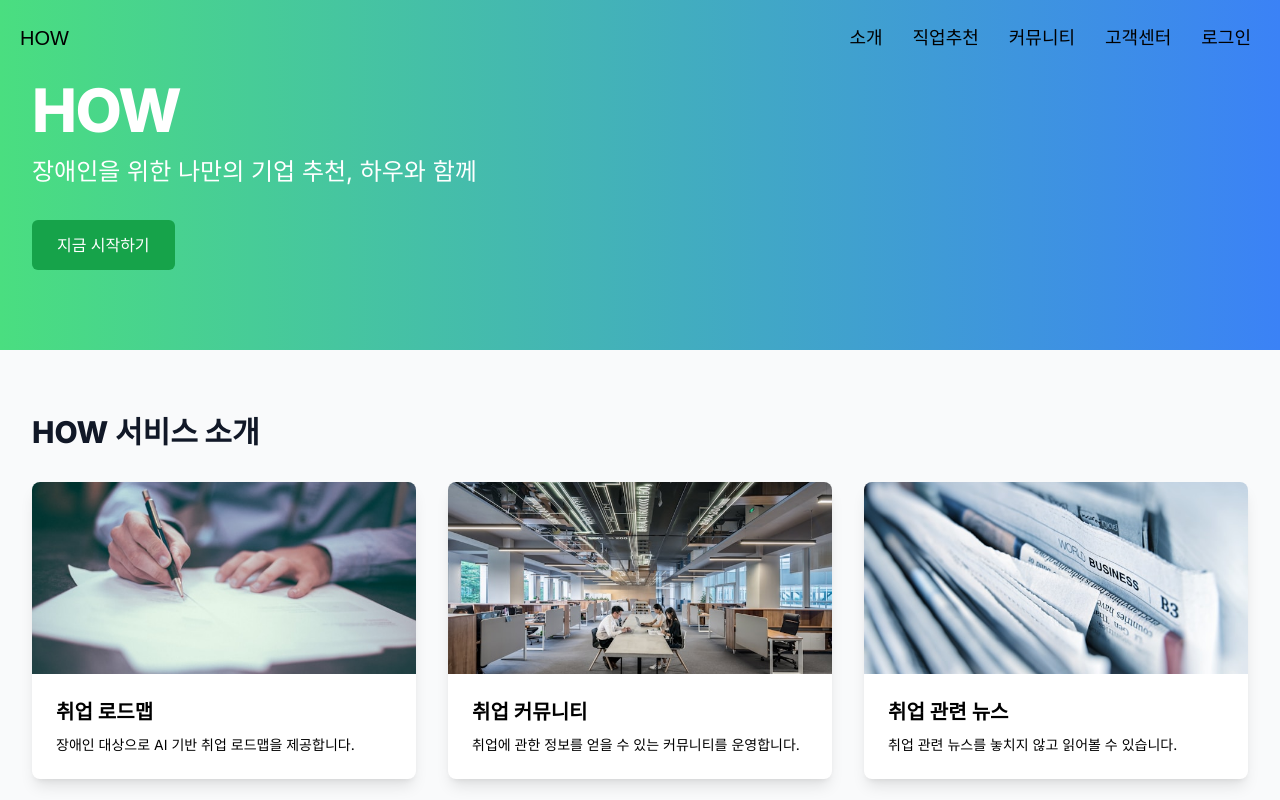
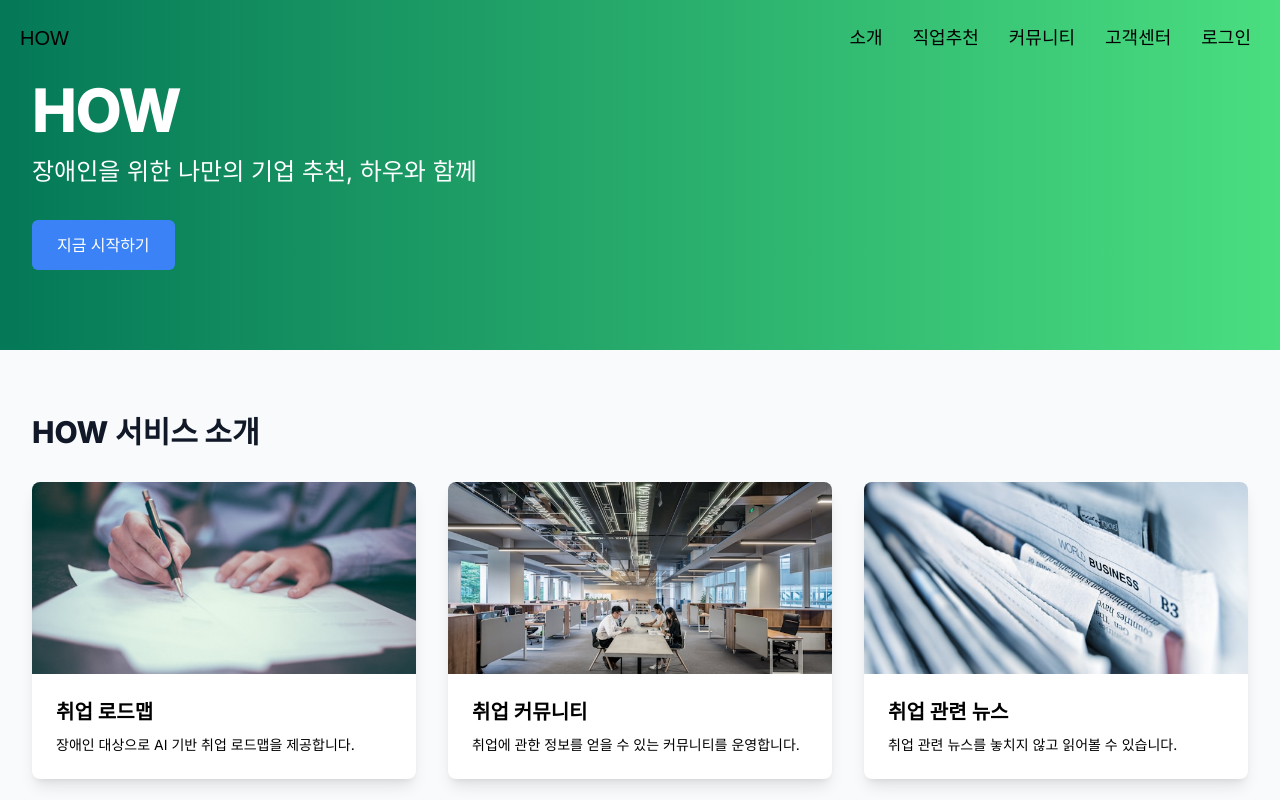
Before and after one commit to H-O-W/how-fe, a Next.js app: page / in a window 1280 px wide. Shown: the top 800 px of the page. Built offline with nearby package versions, Linux system fonts and the light colour scheme; a web font is replaced by a local one.

Commit message:
style: 메인화면 수정

```diff
--- a/src/app/page.js
+++ b/src/app/page.js
@@ -36,7 +36,7 @@ export default function Home() {
   return (
     <motion.section initial="initial" animate="animate" className="min-h-screen flex flex-col">
       <motion.div
-        className="bg-gradient-to-r from-green-400 to-blue-500 text-white py-20 px-4 sm:px-6 lg:px-8"
+        className="bg-gradient-to-l from-green-400 to-emerald-700 text-white py-20 px-4 sm:px-6 lg:px-8"
         variants={fadeInUp}
       >
         <div className="max-w-7xl mx-auto">
@@ -52,7 +52,7 @@ export default function Home() {
           <motion.div variants={fadeInUp}>
             <MotionLink
               href="/roadmap"
-              className="inline-block px-6 py-3 border border-transparent text-base font-medium rounded-md text-white bg-green-600 hover:bg-green-700 transition-colors"
+              className="inline-block px-6 py-3 border border-transparent text-base font-medium rounded-md text-white bg-blue-500 hover:bg-blue-700 transition-colors"
               whileHover={{ scale: 1.05 }}
               whileTap={{ scale: 0.95 }}
             >
```
